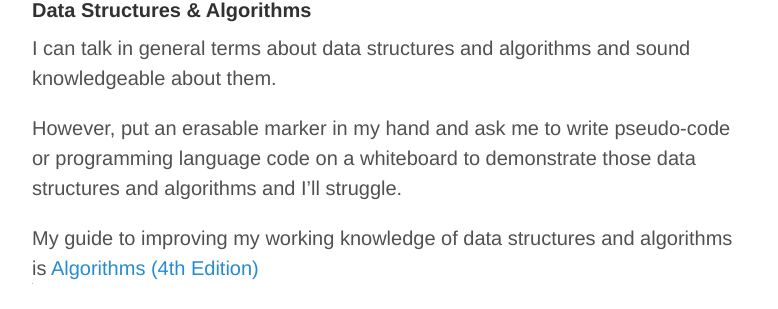
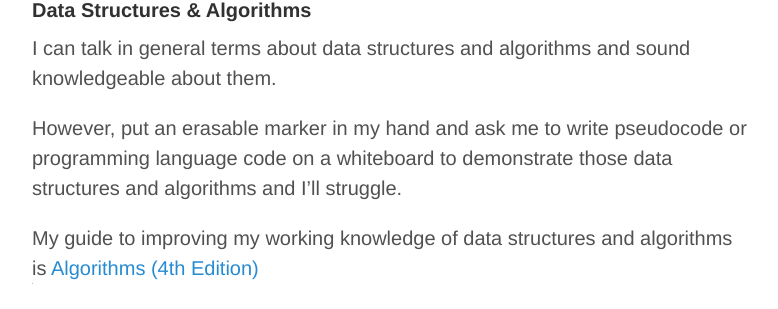
Before and after one commit to raywritescode/raywritescode.github.io, a Jekyll site: the page built from _posts/2014-07-31-developer-goals-mid-2014.md, in a window 1280 px wide and 900 px high, scrolled down 1603 px. Shown: the part 143-452 px from the top of the window, without its empty margins (248-1026 px from the left). Built offline with Jekyll 4.4.1, drawn with Linux system fonts in a browser that asks for light colours; Markdown is read by kramdown in place of the engine named in the settings; comment, search, counter and statistics services are not loaded; grey boxes are pictures that could not be loaded.

Commit message:
developer-goals-mid-2014.md - Fixed pseudocode typo.

```diff
--- a/_posts/2014-07-31-developer-goals-mid-2014.md
+++ b/_posts/2014-07-31-developer-goals-mid-2014.md
@@ -43,7 +43,7 @@ I've decided to work on broadening my software developer knowledge and skills fo
 
 I can talk in general terms about data structures and algorithms and sound knowledgeable about them.
 
-However, put an erasable marker in my hand and ask me to write pseudo-code or programming language code on a whiteboard to demonstrate those data structures and algorithms and I'll struggle.
+However, put an erasable marker in my hand and ask me to write pseudocode or programming language code on a whiteboard to demonstrate those data structures and algorithms and I'll struggle.
 
 My guide to improving my working knowledge of data structures and algorithms is <a href="http://www.amazon.com/gp/product/032157351X/ref=as_li_tl?ie=UTF8&camp=1789&creative=9325&creativeASIN=032157351X&linkCode=as2&tag=6767151-20&linkId=VDQQF76W62ZFHSPH">Algorithms (4th Edition)</a><img src="http://ir-na.amazon-adsystem.com/e/ir?t=6767151-20&l=as2&o=1&a=032157351X" width="1" height="1" border="0" alt="" style="border:none !important; margin:0px !important;" />
 
```
